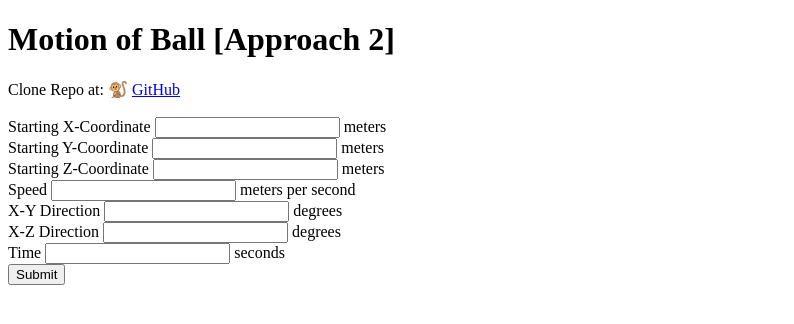
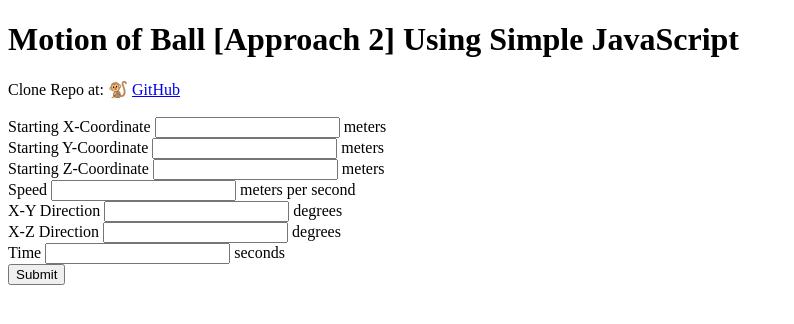
Before and after one commit to AustinBearden/PhysicsFoosball, a plain HTML site: page Approach_2/index.html in a window 1280 px wide. Shown: the whole page, without its empty margins (0-794 px from the left). Drawn offline with Linux system fonts and the light colour scheme.

Commit message:
Made small changes

```diff
--- a/Approach_2/3D_ball_motion_2.js
+++ b/Approach_2/3D_ball_motion_2.js
@@ -27,7 +27,7 @@ function Ball() {
         //use the equation Rfinal = Rinitial + velocity * (time in motion)
         x_final = this.X + (velocity*Math.sin((directionXY*Math.PI)/180) * time);
         y_final = this.Y + (velocity*Math.cos((directionXY*Math.PI)/180) * time);
-        z_final = this.Z + (velocity*Math.sin((directionXZ*Math.PI)/180) * time) - (0.5*(9.81)*((time)^2));
+        z_final = this.Z + (velocity*Math.sin((directionXZ*Math.PI)/180) * time) - (0.5*(9.81)*(time^2));
 
         this.set_position(x_final, y_final, z_final);
 
--- a/Approach_2/index.html
+++ b/Approach_2/index.html
@@ -14,7 +14,7 @@ Title: index.html
 
     <header>
 
-        <h1>Motion of Ball [Approach 2]</h1>
+        <h1>Motion of Ball [Approach 2] Using Simple JavaScript</h1>
 
 	<div>Clone Repo at: 🐒
 		<a href="https://github.com/AustinBearden/PhysicsFoosball/tree/master/Approach_1">GitHub</a>
```
